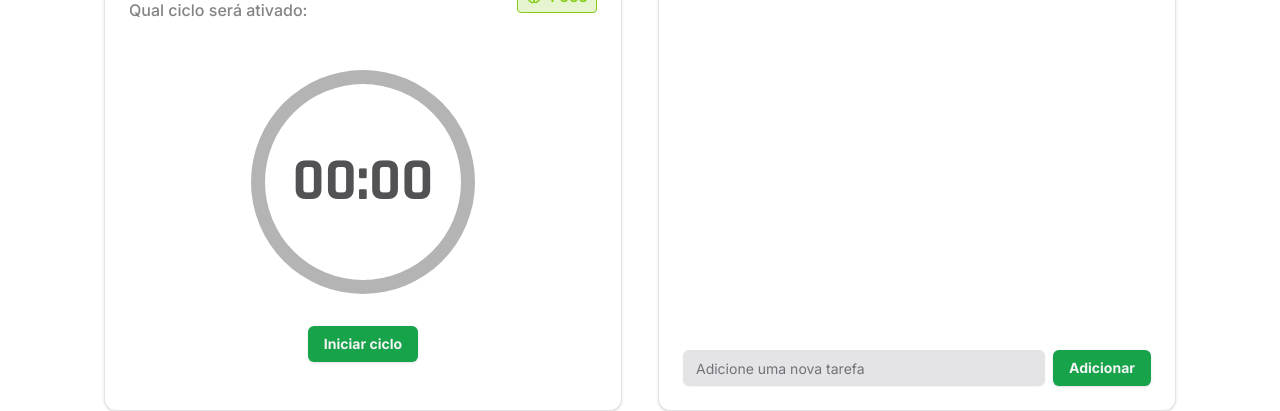
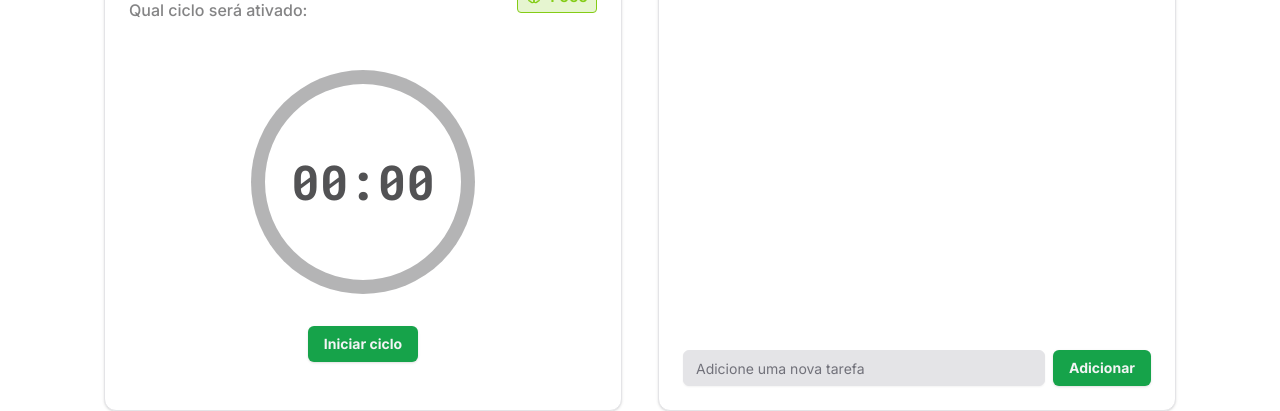
Before and after one commit to gildembergleite/pomo-focus, a Next.js app: page / in a window 1280 px wide. Shown: the part 394-805 px from the top of the page. Built offline with nearby package versions, Linux system fonts and the light colour scheme.

Commit message:
feat: export ModeColors and remove useEffect

```diff
--- a/src/components/DataSession/Stopwatch.tsx
+++ b/src/components/DataSession/Stopwatch.tsx
@@ -1,17 +1,17 @@
 'use client'
 import { useCycles } from '@/hooks/useCycles'
-import { Rajdhani } from 'next/font/google'
+import { modeColors } from '@/lib/ModeColors'
+import { Roboto_Mono } from 'next/font/google'
 import { useEffect, useState } from 'react'
 
 interface StopwatchProps {
   progress: number;
 }
 
-const rajdhani = Rajdhani({ subsets: ['latin'], weight: '700'})
+const robotoMono = Roboto_Mono({ subsets: ['latin'], weight: '700'})
 
 export default function Stopwatch({ progress }: StopwatchProps) {
   const { currentMode, isRunning } = useCycles()
-  const [strokeColor, setStrokeColor] = useState('')
   const [minutes, setMinutes] = useState(0)
   const [seconds, setSeconds] = useState(0)
 
@@ -19,9 +19,17 @@ export default function Stopwatch({ progress }: StopwatchProps) {
   const secondsFormatted = String(seconds).padStart(2, '0')
   const timer = `${minutesFormatted}:${secondsFormatted}`
 
-  useEffect(() => {
-    setStrokeColor(modeColors[currentMode.description])
-  }, [currentMode])
+  const strokeColor = modeColors[currentMode.description]
+  const circumference = 2 * Math.PI * 48
+  const offset = (circumference * progress) / currentMode.timeInSeconds
+  const borderStyle = {
+    strokeDasharray: circumference,
+    strokeDashoffset: -offset,
+  }
+
+  if (currentMode.description !== strokeColor) {
+    modeColors[currentMode.description]
+  }
 
   useEffect(() => {
     const remainingSeconds = currentMode.timeInSeconds - Math.floor(progress)
@@ -37,21 +45,8 @@ export default function Stopwatch({ progress }: StopwatchProps) {
       document.title = 'Pomo Focus'
     }
 
-  }, [progress, currentMode])
+  }, [progress])
 
-  const modeColors: { [key in typeof currentMode.description]: string } = {
-    awaiting: '',
-    focus: 'stroke-lime-500',
-    shortPause: 'stroke-amber-500',
-    longPause: 'stroke-cyan-500',
-  }
-
-  const circumference = 2 * Math.PI * 48
-  const offset = (circumference * progress) / currentMode.timeInSeconds
-  const borderStyle = {
-    strokeDasharray: circumference,
-    strokeDashoffset: -offset,
-  }
 
   return (
     <div className="relative w-56 h-56 rounded-full bg-background">
@@ -67,7 +62,10 @@ export default function Stopwatch({ progress }: StopwatchProps) {
         />
       </svg>
       <div className={`
-      ${rajdhani.className} flex w-56 h-56 justify-center items-center text-6xl font-bold bg-card border-[14px] border-foreground/30 rounded-full text-foreground/70`}>
+        ${robotoMono.className} flex w-56 h-56 justify-center items-center
+        text-5xl font-bold bg-card border-[14px] border-foreground/30
+        rounded-full text-foreground/70
+      `}>
         <span>{timer}</span>
       </div>
     </div>
--- /dev/null
+++ b/src/lib/ModeColors.ts
@@ -0,0 +1,6 @@
+export const modeColors: { [key: string]: string } = {
+  awaiting: '',
+  focus: 'stroke-lime-500',
+  shortPause: 'stroke-amber-500',
+  longPause: 'stroke-cyan-500',
+}
```
